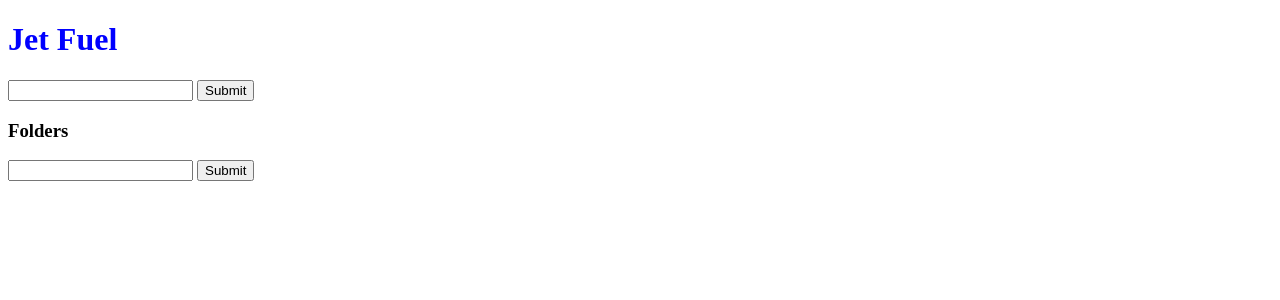
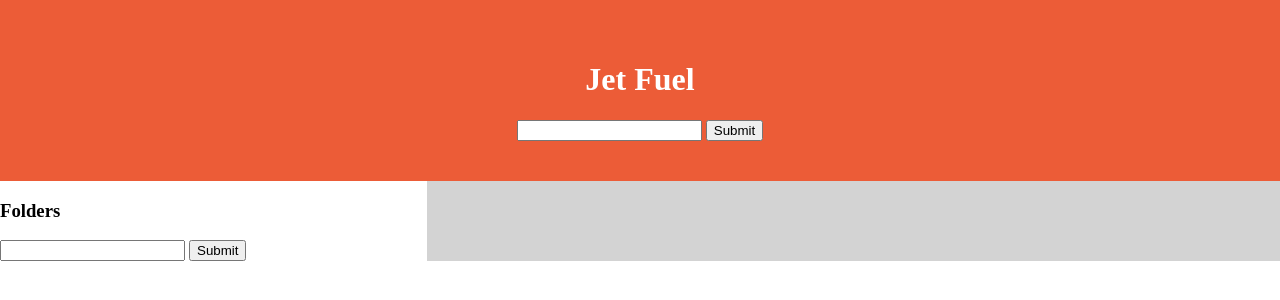
Before and after one commit to coleworsley/jet-fuel, a website: page index.html in a window 1280 px wide. Drawn offline with nearby package versions, Linux system fonts and the light colour scheme.

Commit message:
add initial styling

```diff
--- a/styles.css
+++ b/styles.css
@@ -1,3 +1,38 @@
-h1 {
-  color: blue;
+* {
+  box-sizing: border-box;
 }
+
+html,
+body {
+  width: 100%;
+  min-height: 100%;
+  padding: 0;
+  margin: 0;
+}
+
+header {
+  display: flex;
+  flex-direction: column;
+  align-items: center;
+  justify-content: space-between;
+  padding: 40px;
+  background-color: #EC5C37;
+}
+
+.title {
+  color: #FFF;
+}
+
+main {
+  display: flex;
+  height: 100%;
+}
+
+.folders {
+  width: 33.333%;
+}
+
+.links {
+  width: 66.666%;
+  background-color: lightgrey;
+}
```
